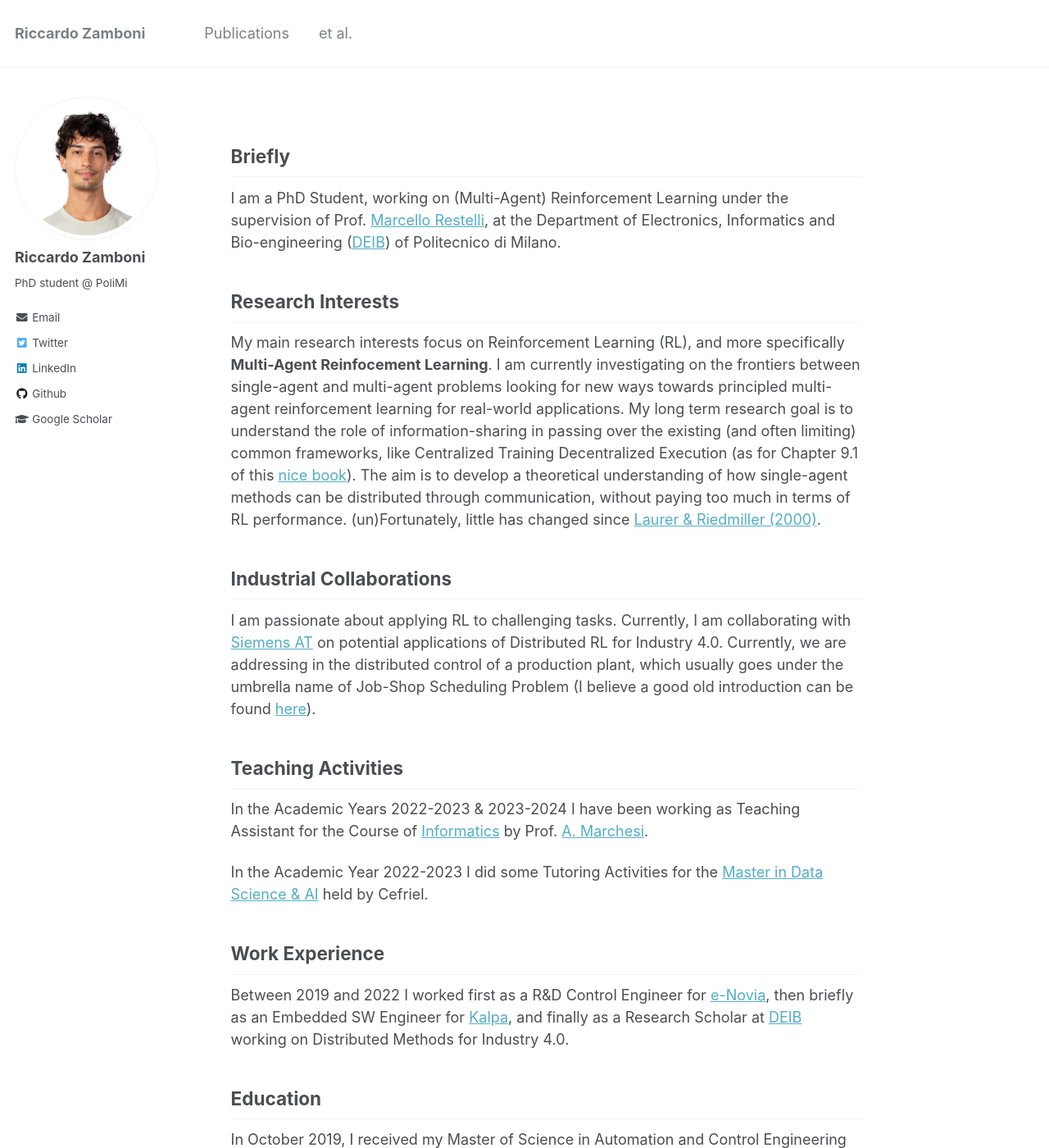
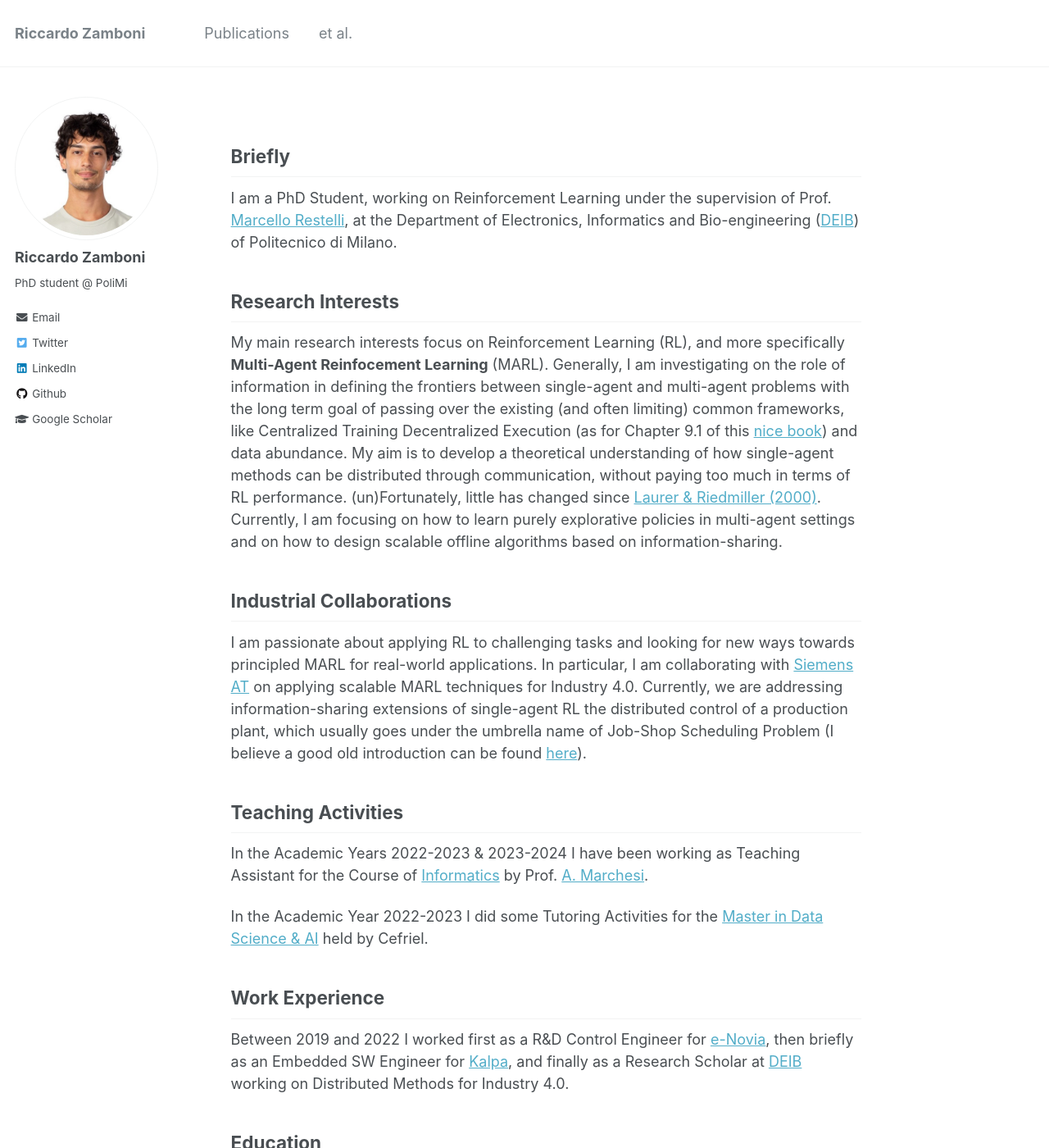
Before and after one commit to RiccZamboni/ricczamboni.github.io, a Jekyll site: the page built from _pages/about.md, in a window 1280 px wide and 1400 px high. Shown: the whole window at 82% size. Built offline with Jekyll 4.4.1, drawn with Linux system fonts in a browser that asks for light colours.

Commit message:
update about

```diff
--- a/_pages/about.md
+++ b/_pages/about.md
@@ -10,18 +10,18 @@ redirect_from:
 
 Briefly
 ---
-I am a PhD Student, working on (Multi-Agent) Reinforcement Learning under the supervision of Prof. [Marcello Restelli](http://home.deib.polimi.it/restelli/MyWebSite/index.shtml), at the Department of Electronics, Informatics and Bio-engineering
+I am a PhD Student, working on Reinforcement Learning under the supervision of Prof. [Marcello Restelli](http://home.deib.polimi.it/restelli/MyWebSite/index.shtml), at the Department of Electronics, Informatics and Bio-engineering
 ([DEIB](https://www.deib.polimi.it/)) of Politecnico di Milano.
 
 
 Research Interests
 ---
-My main research interests focus on Reinforcement Learning (RL), and more specifically <b>Multi-Agent Reinfocement Learning</b>. I am currently investigating on the frontiers between single-agent and multi-agent problems looking for new ways towards principled multi-agent reinforcement learning for real-world applications.
-My long term research goal is to understand the role of information-sharing in passing over the existing (and often limiting) common frameworks, like Centralized Training Decentralized Execution (as for Chapter 9.1 of this [nice book](https://www.marl-book.com/download/marl-book.pdf)). The aim is to develop a theoretical understanding of how single-agent methods can be distributed through communication, without paying too much in terms of RL performance. (un)Fortunately, little has changed since [Laurer & Riedmiller (2000)](https://dl.acm.org/doi/10.5555/645529.658113).
+My main research interests focus on Reinforcement Learning (RL), and more specifically <b>Multi-Agent Reinfocement Learning</b> (MARL). Generally, I am investigating on the role of information in defining the frontiers between single-agent and multi-agent problems with the long term goal of passing over the existing (and often limiting) common frameworks, like Centralized Training Decentralized Execution (as for Chapter 9.1 of this [nice book](https://www.marl-book.com/download/marl-book.pdf)) and data abundance. My aim is to develop a theoretical understanding of how single-agent methods can be distributed through communication, without paying too much in terms of RL performance. (un)Fortunately, little has changed since [Laurer & Riedmiller (2000)](https://dl.acm.org/doi/10.5555/645529.658113).
+Currently, I am focusing on how to learn purely explorative policies in multi-agent settings and on how to design scalable offline algorithms based on information-sharing.
 
 Industrial Collaborations
 ---
-I am passionate about applying RL to challenging tasks. Currently, I am collaborating with [Siemens AT](https://new.siemens.com/at/de.html) on potential applications of Distributed RL for Industry 4.0. Currently, we are addressing in the distributed control of a production plant, which usually goes under the umbrella name of Job-Shop Scheduling Problem (I believe a good old introduction can be found [here](https://d-nb.info/996018298/34)).
+I am passionate about applying RL to challenging tasks and looking for new ways towards principled MARL for real-world applications. In particular, I am collaborating with [Siemens AT](https://new.siemens.com/at/de.html) on applying scalable MARL techniques for Industry 4.0. Currently, we are addressing information-sharing extensions of single-agent RL the distributed control of a production plant, which usually goes under the umbrella name of Job-Shop Scheduling Problem (I believe a good old introduction can be found [here](https://d-nb.info/996018298/34)).
 
 Teaching Activities
 ---
```
